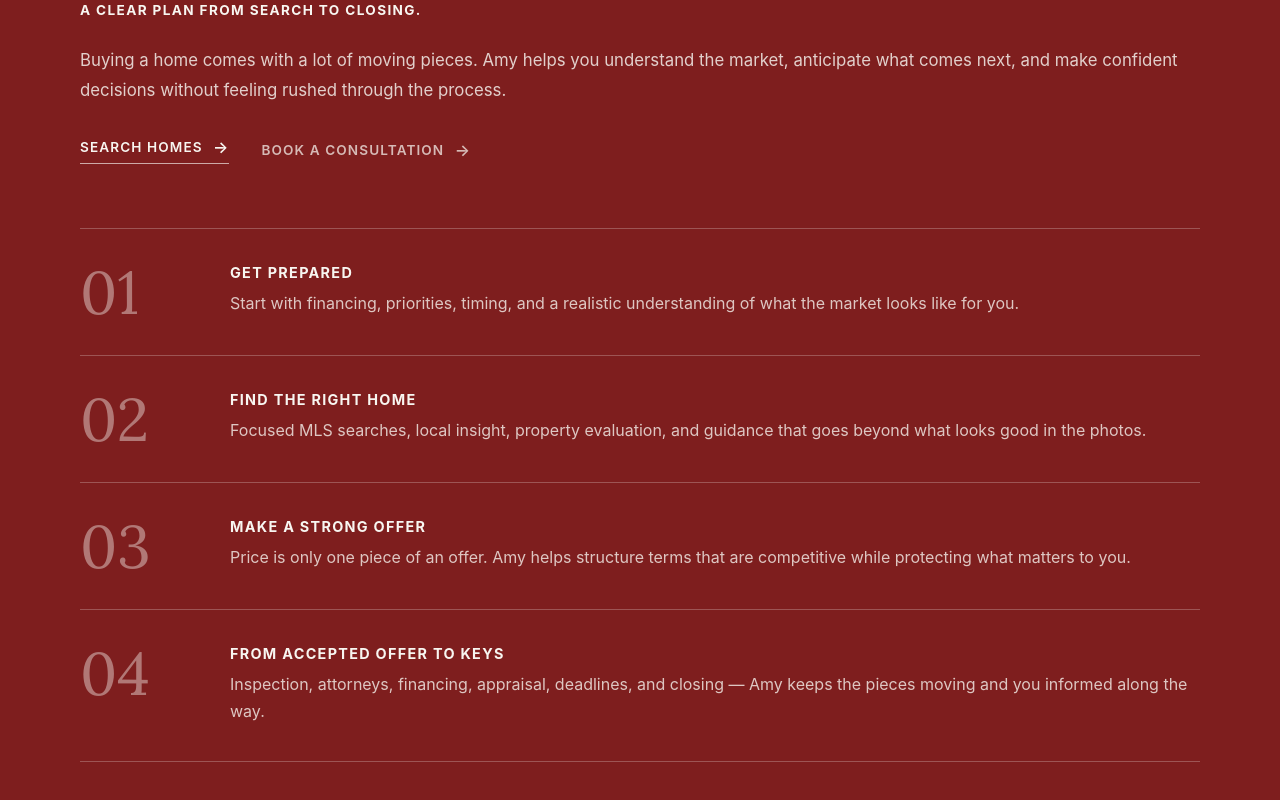
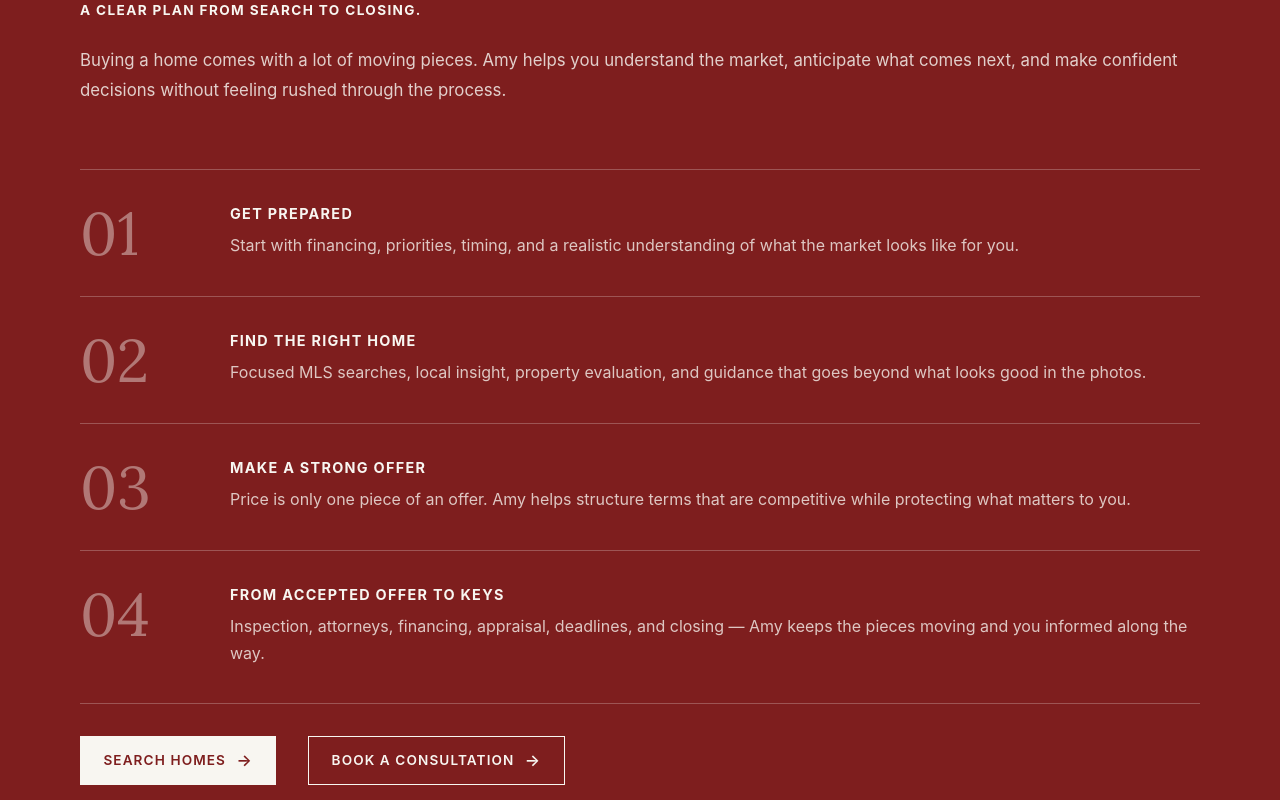
Before and after one commit to splante1060-star/amyp-realtor-website, a React (Vite) app: page /buy-or-sell in a window 1280 px wide. Shown: the part 1740-2540 px from the top of the page. Built offline with nearby package versions, Linux system fonts and the light colour scheme.

Commit message:
fix: button cleanup of styling and formatting

```diff
--- a/src/components/buy-or-sell/BuyerExperienceSection.tsx
+++ b/src/components/buy-or-sell/BuyerExperienceSection.tsx
@@ -39,24 +39,6 @@ export default function BuyerExperienceSection() {
               confident decisions without feeling rushed through the process.
             </p>
           </div>
-
-          <div className="buyer-experience-actions">
-            <a
-              href="https://amyplante.kw.com/"
-              target="_blank"
-              rel="noreferrer"
-            >
-              Search Homes <span aria-hidden="true">→</span>
-            </a>
-
-            <a
-              href="https://calendly.com/amyplanterealtor"
-              target="_blank"
-              rel="noreferrer"
-            >
-              Book a Consultation <span aria-hidden="true">→</span>
-            </a>
-          </div>
         </div>
 
         <div className="buyer-experience-steps">
@@ -71,6 +53,26 @@ export default function BuyerExperienceSection() {
             </div>
           ))}
         </div>
+
+        <div className="buyer-experience-actions">
+          <a
+            href="https://amyplante.kw.com/"
+            target="_blank"
+            rel="noreferrer"
+            className="buyer-experience-primary"
+          >
+            Search Homes <span aria-hidden="true">→</span>
+          </a>
+
+          <a
+            href="https://calendly.com/amyplanterealtor"
+            target="_blank"
+            rel="noreferrer"
+            className="buyer-experience-secondary"
+          >
+            Book a Consultation <span aria-hidden="true">→</span>
+          </a>
+        </div>
       </div>
     </section>
   );
--- a/src/index.css
+++ b/src/index.css
@@ -1547,10 +1547,14 @@ section {
   margin: 2rem 0 0;
 }
 
-.buyer-experience-actions a {
+.buyer-experience-primary,
+.buyer-experience-secondary {
   display: inline-flex;
   align-items: center;
   gap: 0.65rem;
+
+  min-height: 48px;
+  padding: 0.85rem 1.4rem;
 
   font-family: var(--font-body);
   font-size: 0.85rem;
@@ -1566,22 +1570,29 @@ section {
     opacity 0.2s ease;
 }
 
-.buyer-experience-actions a:first-child {
-  padding-bottom: 0.35rem;
-  border-bottom: 1px solid rgba(248, 246, 241, 0.65);
-}
-
-.buyer-experience-actions a:last-child {
-  color: rgba(248, 246, 241, 0.72);
+.buyer-experience-primary {
+  background: var(--color-background);
+  border: 1px solid var(--color-background);
+  color: var(--color-section-red);
+}
+
+.buyer-experience-primary:hover {
+  transform: translateY(-2px);
+}
+
+.buyer-experience-secondary {
+  background: transparent;
+  border: 1px solid var(--color-background);
+  color: var(--color-background);
+}
+
+.buyer-experience-secondary:hover {
+  transform: translateY(-2px);
 }
 
 .buyer-experience-actions a span {
   font-size: 1rem;
   transition: transform 0.2s ease;
-}
-
-.buyer-experience-actions a:hover {
-  opacity: 0.75;
 }
 
 .buyer-experience-actions a:hover span {
```
